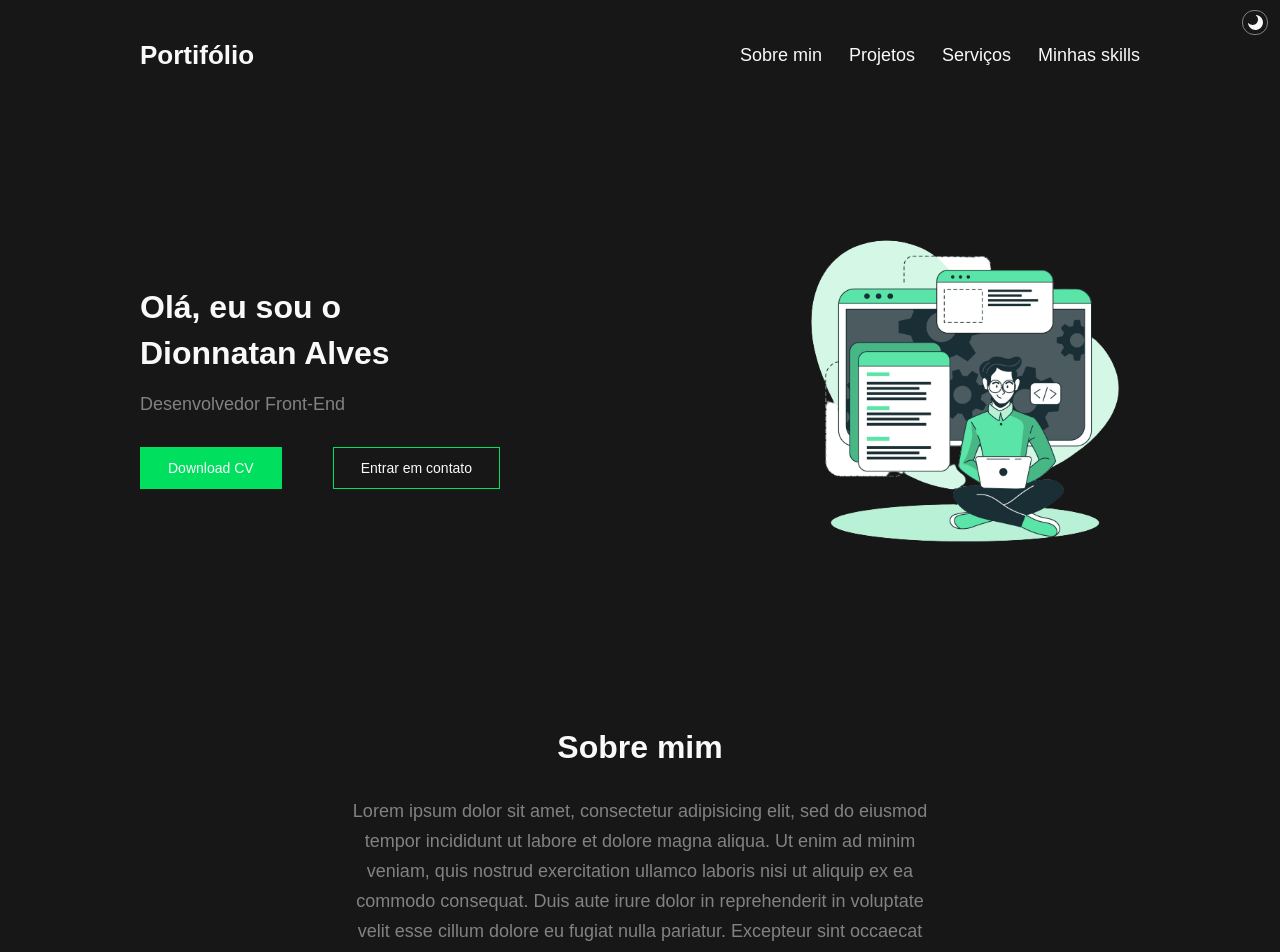
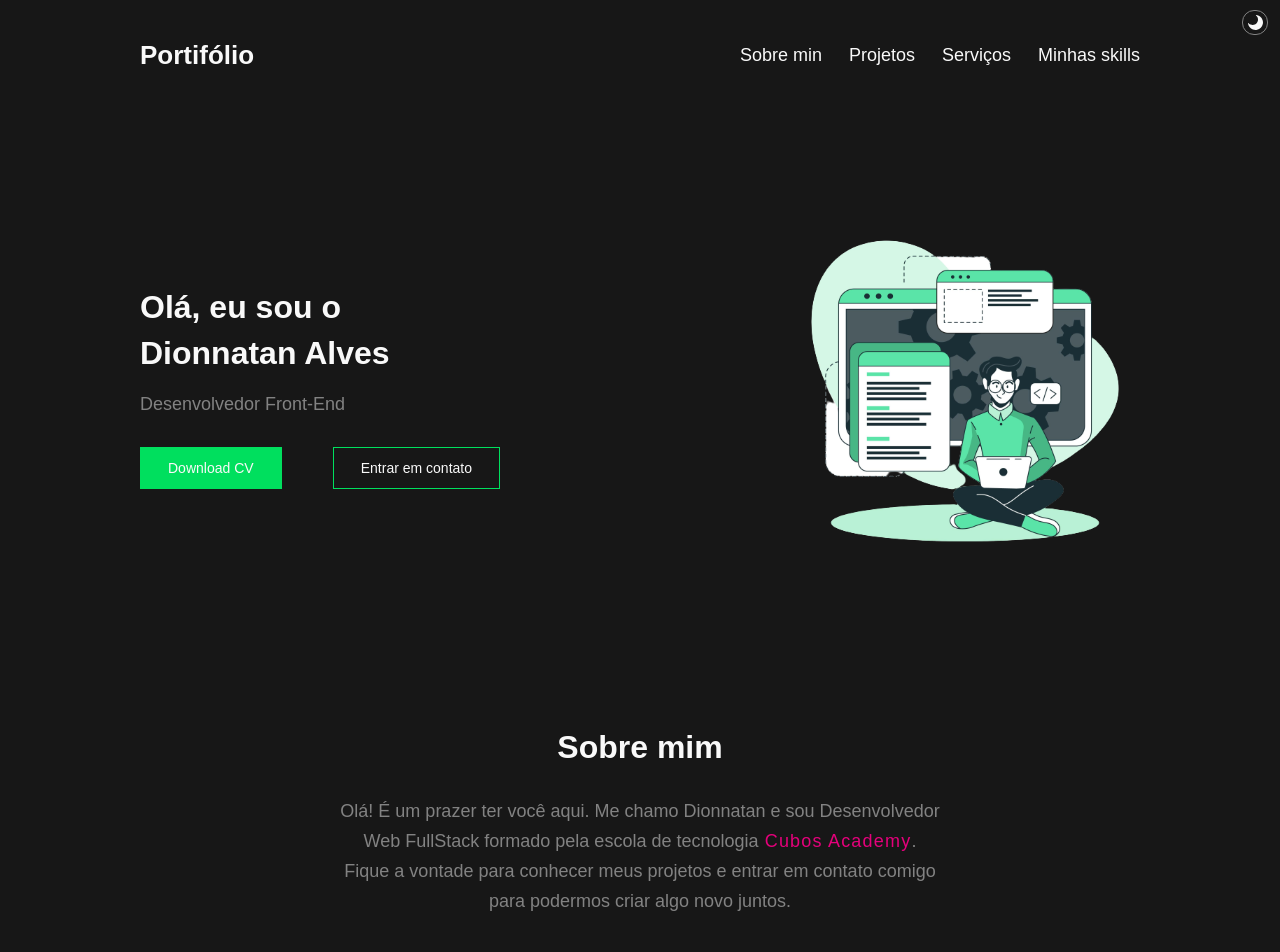
Before and after one commit to Dionn-AP/Portifolio, a React (Vite) app: page / in a window 1280 px wide. Shown: the top 952 px of the page. Built offline with nearby package versions, Linux system fonts and the light colour scheme.

Commit message:
modificando texto do Abouteme e inserindo novo elemento de tag a

```diff
--- a/src/Main/Main.jsx
+++ b/src/Main/Main.jsx
@@ -23,6 +23,7 @@ import {
   ContainerAboutMe,
   ContainerAboutMeTitle,
   ContainerAboutMeSubTitle,
+  TagCubosAcademy,
   ContainerIcons,
   ContainerProjects,
   WrapperProjects,
@@ -162,11 +163,11 @@ function App() {
               Sobre mim
             </ContainerAboutMeTitle>
             <ContainerAboutMeSubTitle>
-              Lorem ipsum dolor sit amet, consectetur adipisicing elit, sed do eiusmod
-              tempor incididunt ut labore et dolore magna aliqua. Ut enim ad minim veniam,
-              quis nostrud exercitation ullamco laboris nisi ut aliquip ex ea commodo consequat.
-              Duis aute irure dolor in reprehenderit in voluptate velit esse cillum dolore eu
-              fugiat nulla pariatur. Excepteur sint occaecat cupidatat non proident
+              Olá! É um prazer ter você aqui. Me chamo Dionnatan e sou
+              Desenvolvedor Web FullStack formado pela escola de tecnologia
+              <TagCubosAcademy href='https://cubos.academy/' target="_blank"> Cubos Academy</TagCubosAcademy>. Fique a vontade
+              para conhecer meus projetos e entrar em contato comigo para podermos criar
+              algo novo juntos.
             </ContainerAboutMeSubTitle>
           </ContainerAboutMe>
           <ContainerIcons>
```
